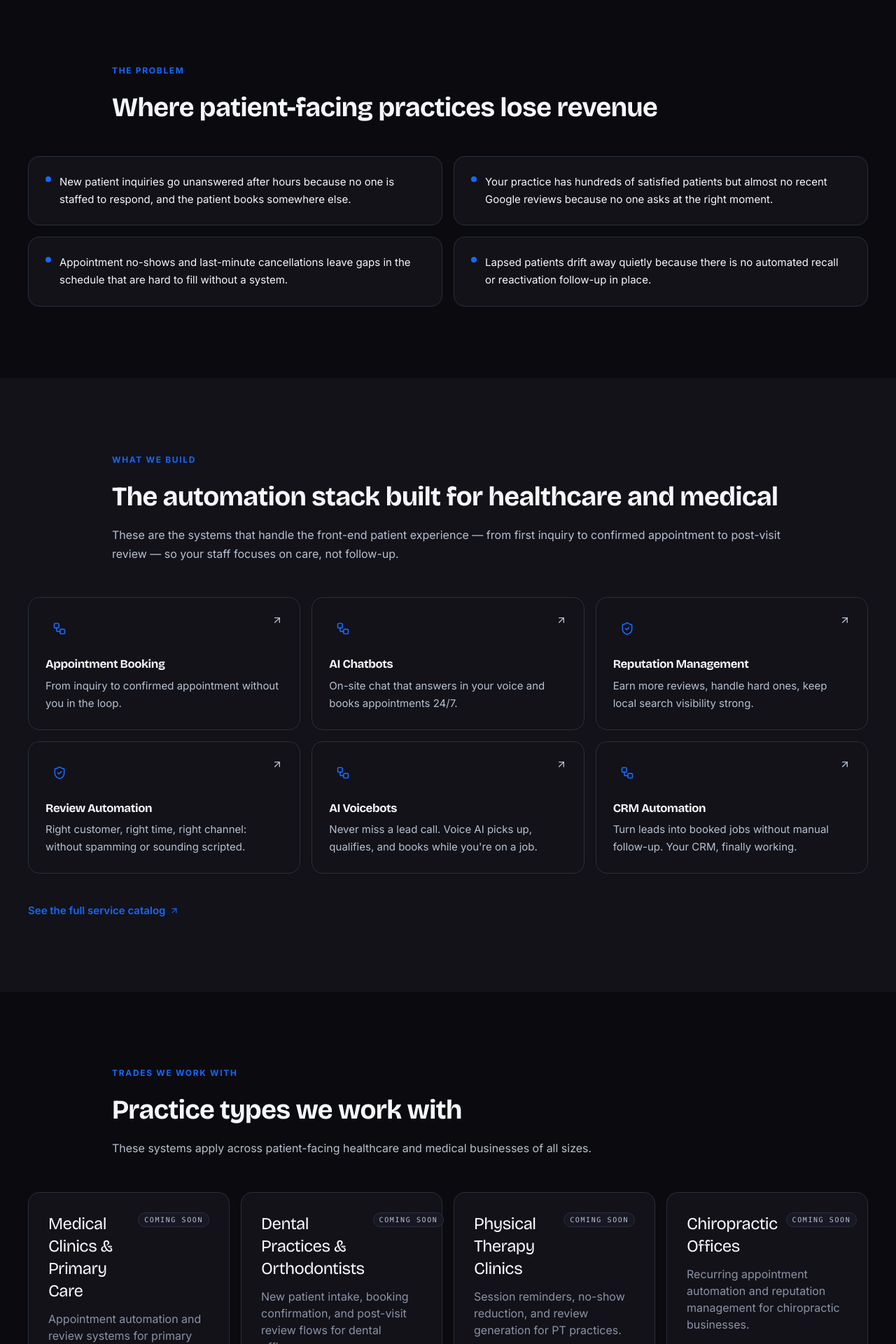
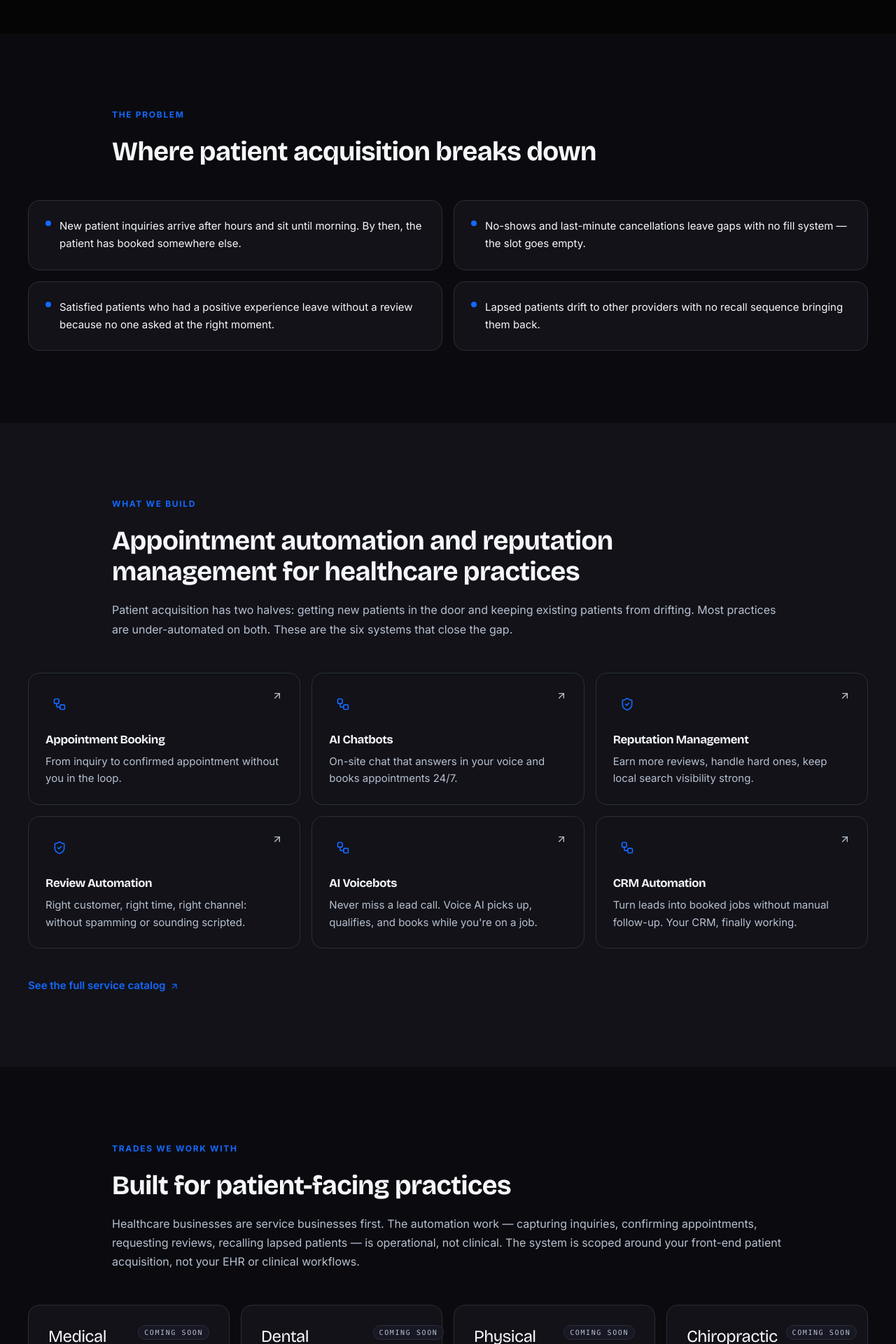
Before and after one commit to SedrickHarris/sirius-systems-site, a Next.js app: page /industries/healthcare-medical in a window 1280 px wide. Shown: the part 740-2660 px from the top of the page at 70% size. Built offline with nearby package versions, Linux system fonts and the light colour scheme.

Commit message:
seo: /industries/healthcare-medical Level 5 copy update

```diff
--- a/app/industries/healthcare-medical/page.tsx
+++ b/app/industries/healthcare-medical/page.tsx
@@ -8,29 +8,43 @@ import { webPage, breadcrumbList, faqPage } from '@/lib/schema'
 
 const DATA: IndustryPageData = {
   slug: 'healthcare-medical',
-  metaTitle: 'Healthcare & Medical Practice Automation | Sirius Systems',
+
+  metaTitle:
+    'AI Automation for Medical Practices | Sirius Systems',
+
   metaDescription:
-    'AI automation, appointment booking, and reputation management for medical clinics, dental practices, physical therapy, chiropractic offices, mental health practices, and urgent care.',
+    'Appointment automation, AI scheduling, and review systems for dental, chiropractic, physical therapy, and medical practices.',
+
   eyebrow: 'Healthcare & Medical Practices',
-  headline: 'The Growth System Built for Patient-Facing Practices',
+
+  headline:
+    'Your Practice Loses Patients It Never Had a Chance to Respond To',
+
   subheadline:
-    'Patients search, compare reviews, and book online before they ever call. The practices that grow are the ones with the fastest response, the most reviews, and the cleanest booking experience.',
+    'A new patient inquiry that goes unanswered after 5 PM goes somewhere else by 9 AM. A satisfied patient who had a great visit does not leave a review because no one asked. The practice that books faster and shows up better on Google wins more patients — regardless of clinical quality. We build the system that closes both gaps.',
+
   heroHighlights: [
-    'Automated appointment booking and confirmation sequences',
-    'Review generation after every completed visit',
-    'Missed-call text-back so no new patient inquiry goes unanswered',
-    'Recall and reactivation campaigns for lapsed patients',
+    'After-hours inquiry capture and AI-assisted scheduling',
+    'Automated appointment reminders that reduce no-shows',
+    'Review requests sent after every completed visit',
+    'Patient recall sequences that bring lapsed patients back',
   ],
-  problemHeadline: 'Where patient-facing practices lose revenue',
+
+  problemHeadline: 'Where patient acquisition breaks down',
+
   problems: [
-    'New patient inquiries go unanswered after hours because no one is staffed to respond, and the patient books somewhere else.',
-    'Your practice has hundreds of satisfied patients but almost no recent Google reviews because no one asks at the right moment.',
-    'Appointment no-shows and last-minute cancellations leave gaps in the schedule that are hard to fill without a system.',
-    'Lapsed patients drift away quietly because there is no automated recall or reactivation follow-up in place.',
+    'New patient inquiries arrive after hours and sit until morning. By then, the patient has booked somewhere else.',
+    'No-shows and last-minute cancellations leave gaps with no fill system — the slot goes empty.',
+    'Satisfied patients who had a positive experience leave without a review because no one asked at the right moment.',
+    'Lapsed patients drift to other providers with no recall sequence bringing them back.',
   ],
-  systemsHeadline: 'The automation stack built for healthcare and medical',
+
+  systemsHeadline:
+    'Appointment automation and reputation management for healthcare practices',
+
   systemsCopy:
-    'These are the systems that handle the front-end patient experience — from first inquiry to confirmed appointment to post-visit review — so your staff focuses on care, not follow-up.',
+    'Patient acquisition has two halves: getting new patients in the door and keeping existing patients from drifting. Most practices are under-automated on both. These are the six systems that close the gap.',
+
   serviceSlugs: [
     'appointment-booking-automation',
     'ai-chatbots',
@@ -39,55 +53,139 @@ const DATA: IndustryPageData = {
     'ai-voicebots',
     'crm-automation',
   ],
-  subVerticalsHeadline: 'Practice types we work with',
+
+  subVerticalsHeadline: 'Built for patient-facing practices',
+
   subVerticalsCopy:
-    'These systems apply across patient-facing healthcare and medical businesses of all sizes.',
+    'Healthcare businesses are service businesses first. The automation work — capturing inquiries, confirming appointments, requesting reviews, recalling lapsed patients — is operational, not clinical. The system is scoped around your front-end patient acquisition, not your EHR or clinical workflows.',
+
   featured: [
-    { name: 'Medical Clinics & Primary Care', blurb: 'Appointment automation and review systems for primary care and family medicine practices.' },
-    { name: 'Dental Practices & Orthodontists', blurb: 'New patient intake, booking confirmation, and post-visit review flows for dental offices.' },
-    { name: 'Physical Therapy Clinics', blurb: 'Session reminders, no-show reduction, and review generation for PT practices.' },
-    { name: 'Chiropractic Offices', blurb: 'Recurring appointment automation and reputation management for chiropractic businesses.' },
-    { name: 'Mental Health & Counseling', blurb: 'Intake follow-up and scheduling automation for therapy and counseling practices.' },
-    { name: 'Urgent Care Clinics', blurb: 'Inquiry response and review systems for urgent care and walk-in clinics.' },
+    {
+      name: 'Medical Clinics & Primary Care',
+      blurb:
+        'Appointment automation and review systems for primary care and family medicine practices.',
+    },
+    {
+      name: 'Dental Practices & Orthodontists',
+      blurb:
+        'New patient intake, booking confirmation, and post-visit review flows for dental offices.',
+    },
+    {
+      name: 'Physical Therapy Clinics',
+      blurb:
+        'Session reminders, no-show reduction, and review generation for physical therapy practices.',
+    },
+    {
+      name: 'Chiropractic Offices',
+      blurb:
+        'Recurring appointment automation and reputation management for chiropractic businesses.',
+    },
+    {
+      name: 'Mental Health & Counseling',
+      blurb:
+        'Intake follow-up and scheduling automation for therapy and counseling practices.',
+    },
+    {
+      name: 'Urgent Care Clinics',
+      blurb:
+        'Inquiry response and review systems for urgent care and walk-in clinics.',
+    },
   ],
+
   compact: [
-    { name: 'Dermatology Practices', blurb: 'Booking and review automation for dermatology and skin care practices.' },
-    { name: 'Optometry Practices', blurb: 'Appointment reminders and review generation for eye care providers.' },
-    { name: 'Pediatric Clinics', blurb: 'Parent communication and scheduling automation for pediatric offices.' },
-    { name: "OB-GYN & Women's Health", blurb: "Appointment automation for women's health and OB-GYN practices." },
-    { name: 'Home Health Agencies & Senior Care', blurb: 'Inquiry follow-up and review systems for home health and senior care providers.' },
-    { name: 'Occupational & Speech Therapy', blurb: 'Scheduling and recall automation for OT and speech therapy clinics.' },
-    { name: 'Podiatry Practices', blurb: 'Appointment booking and review flows for podiatry offices.' },
-    { name: 'Pain Management Clinics', blurb: 'Patient follow-up and review systems for pain management practices.' },
-    { name: 'Sports Medicine Clinics', blurb: 'Booking automation and reputation management for sports medicine providers.' },
-    { name: 'Telehealth Providers', blurb: 'Inquiry capture and scheduling automation for telehealth practices.' },
-    { name: 'Medical Billing Companies', blurb: 'Lead follow-up and CRM automation for medical billing service providers.' },
-    { name: 'Medical Equipment Providers', blurb: 'Lead nurture and follow-up automation for medical equipment businesses.' },
+    {
+      name: 'Dermatology Practices',
+      blurb:
+        'Booking and review automation for dermatology and skin care practices.',
+    },
+    {
+      name: 'Optometry Practices',
+      blurb:
+        'Appointment reminders and review generation for eye care providers.',
+    },
+    {
+      name: 'Pediatric Clinics',
+      blurb:
+        'Parent communication and scheduling automation for pediatric offices.',
+    },
+    {
+      name: "OB-GYN & Women's Health",
+      blurb:
+        "Appointment automation for women's health and OB-GYN practices.",
+    },
+    {
+      name: 'Home Health Agencies & Senior Care',
+      blurb:
+        'Inquiry follow-up and review systems for home health and senior care providers.',
+    },
+    {
+      name: 'Occupational & Speech Therapy',
+      blurb:
+        'Scheduling and recall automation for occupational therapy and speech therapy clinics.',
+    },
+    {
+      name: 'Podiatry Practices',
+      blurb:
+        'Appointment booking and review flows for podiatry offices.',
+    },
+    {
+      name: 'Pain Management Clinics',
+      blurb:
+        'Patient follow-up and review systems for pain management practices.',
+    },
+    {
+      name: 'Sports Medicine Clinics',
+      blurb:
+        'Booking automation and reputation management for sports medicine providers.',
+    },
+    {
+      name: 'Telehealth Providers',
+      blurb:
+        'Inquiry capture and scheduling automation for telehealth practices.',
+    },
+    {
+      name: 'Medical Billing Companies',
+      blurb:
+        'Lead follow-up and CRM automation for medical billing service providers.',
+    },
+    {
+      name: 'Medical Equipment Providers',
+      blurb:
+        'Lead nurture and follow-up automation for medical equipment businesses.',
+    },
   ],
+
+  // TODO: confirm with client which platforms are used and
+  // confirm compliance posture before publishing Q2
   faqs: [
     {
-      q: 'What types of healthcare businesses do you work with?',
-      a: 'We work with patient-facing practices and healthcare businesses of all sizes — dental, chiropractic, physical therapy, mental health, primary care, and specialty clinics. If your business depends on appointments, reviews, and new patient acquisition, the system applies.',
-    },
-    // TODO: confirm with client which platforms are used and confirm compliance posture
-    {
-      q: 'Do your systems handle patient data securely?',
-      a: 'The automation systems we build are focused on front-end communication — scheduling, follow-up messaging, and review requests. Specific compliance requirements depend on the tools and integrations selected. We confirm compatibility during onboarding.',
+      q: 'What types of healthcare practices do you work with?',
+      a: 'We work with patient-facing practices of all sizes — dental, chiropractic, physical therapy, mental health, primary care, urgent care, and specialty clinics. If your business depends on scheduled appointments, new patient acquisition, and local reputation, the system applies.',
     },
     {
-      q: 'Can you automate appointment reminders to reduce no-shows?',
-      a: 'Yes. Automated reminder sequences — text and email — are a core part of the appointment booking system. Reminder timing and messaging are configured based on your practice type and scheduling workflow.',
+      q: 'Do your systems work with HIPAA requirements for patient communication?',
+      a: 'The automation we build is focused on front-end communication — scheduling inquiries, appointment reminders, and review requests. These are not clinical data functions. That said, compliance requirements vary by practice type, platform, and how patient data flows through the system. We evaluate your specific setup during the discovery call and scope accordingly. We do not make blanket compliance guarantees.',
     },
     {
-      q: 'How does review generation work for a medical practice?',
-      a: 'After a completed visit, an automated follow-up sequence asks the patient to leave a review on Google. The timing, message, and channel are configured to fit your practice. The system does not fabricate reviews — it requests them from real patients at the right moment.',
+      q: 'How does the AI chatbot work for a medical or dental practice?',
+      a: 'The chatbot is configured to qualify new patient inquiries, answer common scheduling questions, and route to the appropriate booking flow or staff member. It does not provide clinical information, diagnosis, or medical advice. Every response boundary is set during the scoping process before the system goes live.',
     },
-    // TODO: confirm with client which practice management platforms they currently use
     {
-      q: 'Do you integrate with practice management software?',
-      a: 'Integration capability depends on which practice management platform you use. We evaluate integrations during onboarding. We confirm compatibility during onboarding.',
+      q: 'How does review automation work for a healthcare practice?',
+      a: 'After an appointment closes, the system sends a review request by text at a timed interval. The message links directly to your Google Business Profile. It is not tied to the clinical record — it is a separate patient communication triggered by appointment completion status in your booking system. Patients who click leave a review in one tap. No manual follow-up required from your staff.',
+    },
+    {
+      q: 'Can the system help bring back patients who have not booked in a while?',
+      a: 'Yes. Patient recall sequences send automated outreach to contacts in your CRM who have not booked within a configurable window — typically 6 or 12 months, depending on your practice type. The sequence sends a message, waits for a response, and routes interested patients into the booking flow. You define the list; the system handles the outreach.',
     },
   ],
+
+  ctaHeadline: 'Book a 20-minute revenue leak audit.',
+
+  ctaBody:
+    'We will map where new patient inquiries, reviews, or follow-up are leaking and show you the order of operations. Walk away with the plan, whether or not we work together.',
+
+  ctaPrimaryLabel: 'Book the audit',
 }
 
 export const metadata: Metadata = {
```
Also changed, not shown: 1 other file (tests, documents, lock files or other folders).
